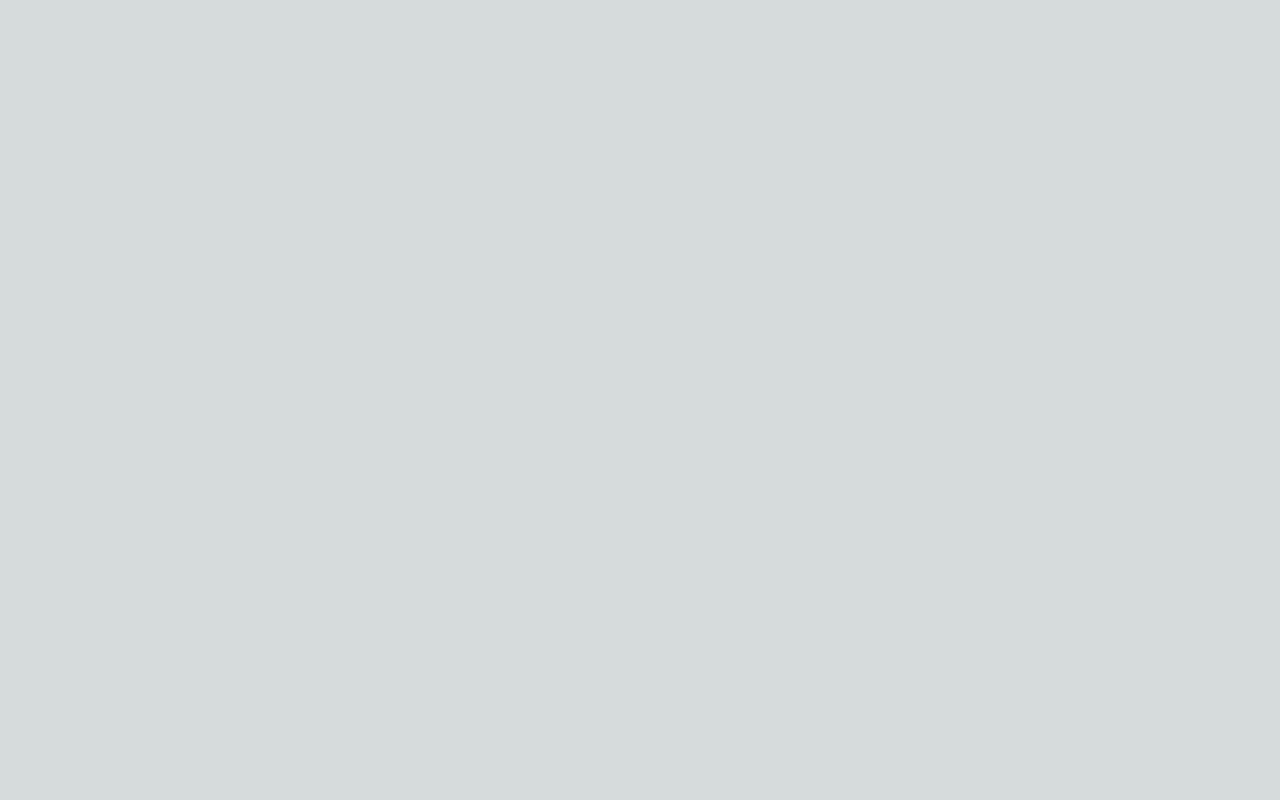
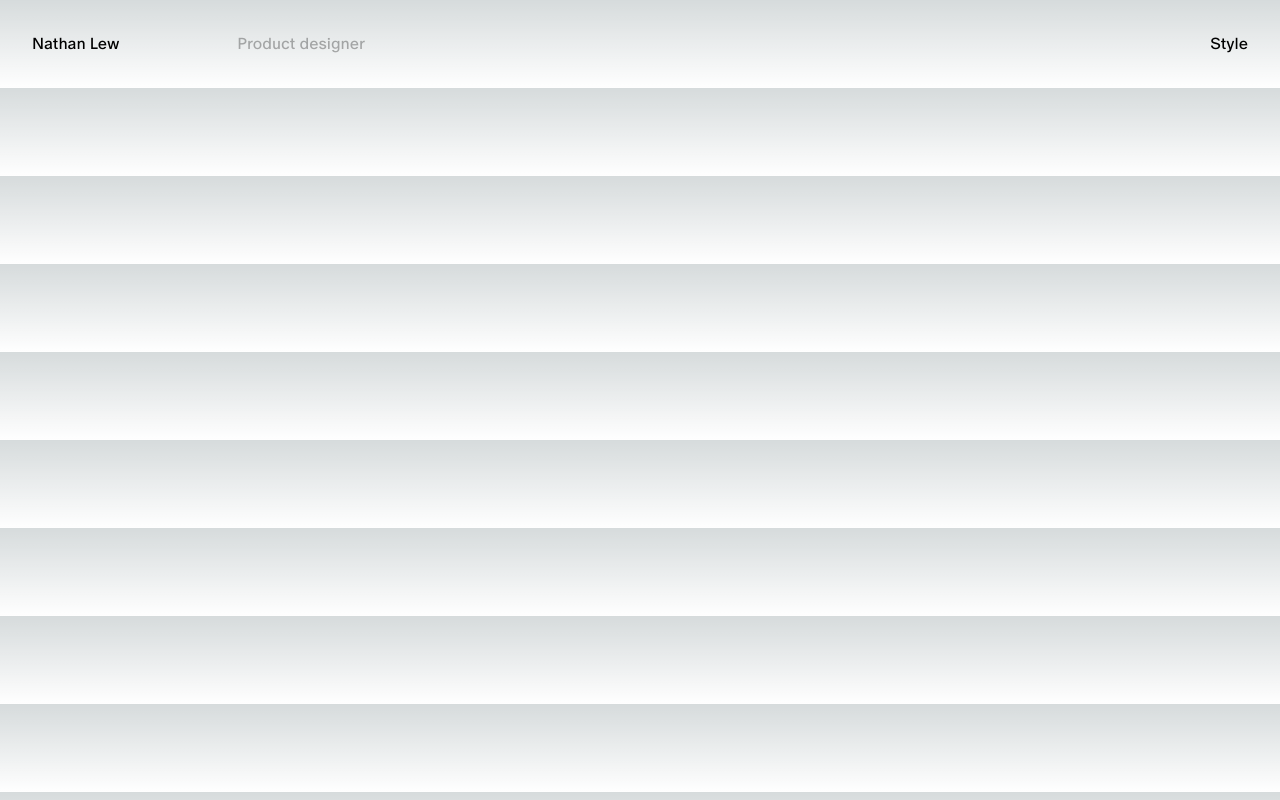
Before and after one commit to nethen/portfolioNext-summer, a Next.js app: page /style in a window 1280 px wide. Built offline with nearby package versions, Linux system fonts and the light colour scheme.

Commit message:
Added font, started structure, added Framer Motion

```diff
--- a/app/layout.js
+++ b/app/layout.js
@@ -1,9 +1,44 @@
+import Navbar from '@/components/Nav/Navbar'
 import './globals.css'
 import localFont from 'next/font/local'
 
 // Font files can be colocated inside of `pages`
 // https://nextjs.org/docs/pages/building-your-application/optimizing/fonts#local-fonts
-const oracle = localFont({ src: './fonts/oracle/ABCOracle-Regular-Trial.woff' })
+const oracle = localFont({
+  src: [
+    {
+      path: './fonts/oracle/ABCOracle-Regular-Trial.woff2',
+      weight: '400',
+      style: 'normal'
+    },
+    {
+      path: './fonts/oracle/ABCOracle-Regular-Trial.woff',
+      weight: '400',
+      style: 'normal'
+    },
+    {
+      path: './fonts/oracle/ABCOracle-Medium-Trial.woff2',
+      weight: '500',
+      style: 'normal'
+    },
+    {
+      path: './fonts/oracle/ABCOracle-Medium-Trial.woff',
+      weight: '500',
+      style: 'normal'
+    },
+    {
+      path: './fonts/oracle/ABCOracle-Bold-Trial.woff2',
+      weight: '700',
+      style: 'normal'
+    },
+    {
+      path: './fonts/oracle/ABCOracle-Bold-Trial.woff',
+      weight: '700',
+      style: 'normal'
+    }
+  ]
+
+})
 
 export const metadata = {
   title: 'Nathan Lew',
@@ -13,7 +48,12 @@ export const metadata = {
 export default function RootLayout({ children }) {
   return (
     <html lang="en">
-      <body className={`${oracle.className} test`}>{children}</body>
+      <body className={`${oracle.className}`}>
+        <main className='grid grid-cols-12 gap-x-2 lg:gap-x-4 p-4 lg:p-8'>
+          <Navbar/>
+          {children}
+        </main>
+      </body>
     </html>
   )
 }
--- a/app/page.js
+++ b/app/page.js
@@ -2,112 +2,12 @@ import Image from 'next/image'
 
 export default function Home() {
   return (
-    <main className="flex min-h-screen flex-col items-center justify-between p-24">
-      <div className="z-10 w-full max-w-5xl items-center justify-between font-mono text-sm lg:flex">
-        <p className="fixed left-0 top-0 flex w-full justify-center border-b border-gray-300 bg-gradient-to-b from-zinc-200 pb-6 pt-8 backdrop-blur-2xl dark:border-neutral-800 dark:bg-zinc-800/30 dark:from-inherit lg:static lg:w-auto  lg:rounded-xl lg:border lg:bg-gray-200 lg:p-4 lg:dark:bg-zinc-800/30">
-          Get started by editing&nbsp;
-          <code className="font-mono font-bold">app/page.js</code>
-        </p>
-        <div className="fixed bottom-0 left-0 flex h-48 w-full items-end justify-center bg-gradient-to-t from-white via-white dark:from-black dark:via-black lg:static lg:h-auto lg:w-auto lg:bg-none">
-          <a
-            className="pointer-events-none flex place-items-center gap-2 p-8 lg:pointer-events-auto lg:p-0"
-            href="https://vercel.com?utm_source=create-next-app&utm_medium=appdir-template&utm_campaign=create-next-app"
-            target="_blank"
-            rel="noopener noreferrer"
-          >
-            By{' '}
-            <Image
-              src="/vercel.svg"
-              alt="Vercel Logo"
-              className="dark:invert"
-              width={100}
-              height={24}
-              priority
-            />
-          </a>
-        </div>
-      </div>
+    <>
+    <section className="col-span-full lg:col-span-6 bg-blue-500 h-16">
+    </section>
+    <section className="col-span-full lg:col-span-6 bg-red-500 h-16">
 
-      <div className="relative flex place-items-center before:absolute before:h-[300px] before:w-[480px] before:-translate-x-1/2 before:rounded-full before:bg-gradient-radial before:from-white before:to-transparent before:blur-2xl before:content-[''] after:absolute after:-z-20 after:h-[180px] after:w-[240px] after:translate-x-1/3 after:bg-gradient-conic after:from-sky-200 after:via-blue-200 after:blur-2xl after:content-[''] before:dark:bg-gradient-to-br before:dark:from-transparent before:dark:to-blue-700 before:dark:opacity-10 after:dark:from-sky-900 after:dark:via-[#0141ff] after:dark:opacity-40 before:lg:h-[360px] z-[-1]">
-        <Image
-          className="relative dark:drop-shadow-[0_0_0.3rem_#ffffff70] dark:invert"
-          src="/next.svg"
-          alt="Next.js Logo"
-          width={180}
-          height={37}
-          priority
-        />
-      </div>
-
-      <div className="mb-32 grid text-center lg:mb-0 lg:grid-cols-4 lg:text-left">
-        <a
-          href="https://nextjs.org/docs?utm_source=create-next-app&utm_medium=appdir-template&utm_campaign=create-next-app"
-          className="group rounded-lg border border-transparent px-5 py-4 transition-colors hover:border-gray-300 hover:bg-gray-100 hover:dark:border-neutral-700 hover:dark:bg-neutral-800/30"
-          target="_blank"
-          rel="noopener noreferrer"
-        >
-          <h2 className={`mb-3 text-2xl font-semibold`}>
-            Docs{' '}
-            <span className="inline-block transition-transform group-hover:translate-x-1 motion-reduce:transform-none">
-              -&gt;
-            </span>
-          </h2>
-          <p className={`m-0 max-w-[30ch] text-sm opacity-50`}>
-            Find in-depth information about Next.js features and API.
-          </p>
-        </a>
-
-        <a
-          href="https://nextjs.org/learn?utm_source=create-next-app&utm_medium=appdir-template-tw&utm_campaign=create-next-app"
-          className="group rounded-lg border border-transparent px-5 py-4 transition-colors hover:border-gray-300 hover:bg-gray-100 hover:dark:border-neutral-700 hover:dark:bg-neutral-800 hover:dark:bg-opacity-30"
-          target="_blank"
-          rel="noopener noreferrer"
-        >
-          <h2 className={`mb-3 text-2xl font-semibold`}>
-            Learn{' '}
-            <span className="inline-block transition-transform group-hover:translate-x-1 motion-reduce:transform-none">
-              -&gt;
-            </span>
-          </h2>
-          <p className={`m-0 max-w-[30ch] text-sm opacity-50`}>
-            Learn about Next.js in an interactive course with&nbsp;quizzes!
-          </p>
-        </a>
-
-        <a
-          href="https://vercel.com/templates?framework=next.js&utm_source=create-next-app&utm_medium=appdir-template&utm_campaign=create-next-app"
-          className="group rounded-lg border border-transparent px-5 py-4 transition-colors hover:border-gray-300 hover:bg-gray-100 hover:dark:border-neutral-700 hover:dark:bg-neutral-800/30"
-          target="_blank"
-          rel="noopener noreferrer"
-        >
-          <h2 className={`mb-3 text-2xl font-semibold`}>
-            Templates{' '}
-            <span className="inline-block transition-transform group-hover:translate-x-1 motion-reduce:transform-none">
-              -&gt;
-            </span>
-          </h2>
-          <p className={`m-0 max-w-[30ch] text-sm opacity-50`}>
-            Explore the Next.js 13 playground.
-          </p>
-        </a>
-
-        <a
-          href="https://vercel.com/new?utm_source=create-next-app&utm_medium=appdir-template&utm_campaign=create-next-app"
-          className="group rounded-lg border border-transparent px-5 py-4 transition-colors hover:border-gray-300 hover:bg-gray-100 hover:dark:border-neutral-700 hover:dark:bg-neutral-800/30"
-          target="_blank"
-          rel="noopener noreferrer"
-        >
-          <h2 className={`mb-3 text-2xl font-semibold`}>
-            Deploy{' '}
-            <span className="inline-block transition-transform group-hover:translate-x-1 motion-reduce:transform-none">
-              -&gt;
-            </span>
-          </h2>
-          <p className={`m-0 max-w-[30ch] text-sm opacity-50`}>
-            Instantly deploy your Next.js site to a shareable URL with Vercel.
-          </p>
-        </a>
-      </div>
-    </main>
+    </section>
+    </>
   )
 }
--- a/app/style/layout.js
+++ b/app/style/layout.js
@@ -1,6 +1,6 @@
 import '../globals.css'
 
-export default function RootLayout({ children }) {
+export default function StyleLayout({ children }) {
   return (
     <article>{children}</article>
   )
--- a/app/style/page.js
+++ b/app/style/page.js
@@ -2,8 +2,13 @@ import Image from 'next/image'
 
 export default function StyleGuide() {
   return (
-    <main className="tst">
+    <>
+      <section>
 
-    </main>
+      </section>
+      <section>
+
+      </section>
+    </>
   )
 }
--- /dev/null
+++ b/components/Nav/Navbar.js
@@ -0,0 +1,20 @@
+import Link from 'next/link';
+
+const Navbar = () => {
+    return(
+        <header className="col-span-full h-fit">
+            <nav className="grid grid-cols-12 gap-x-2 lg:gap-x-4">
+                <div className="col-span-6 sm:col-span-2 flex">
+                    <Link href="/" className="">Nathan Lew</Link>
+                </div>
+                <p className="hidden sm:block sm:col-span-2 opacity-30">Product designer</p>
+                <div className="col-span-6 sm:col-span-3 flex justify-end col-end-13 sm:col-end-13">
+                    <Link href="style" className="">Style</Link>
+                </div>
+
+            </nav>
+        </header>
+    );
+}
+
+export default Navbar;
--- a/package.json
+++ b/package.json
@@ -12,6 +12,7 @@
     "autoprefixer": "10.4.14",
     "eslint": "8.45.0",
     "eslint-config-next": "13.4.10",
+    "framer-motion": "^10.12.22",
     "next": "13.4.10",
     "postcss": "8.4.26",
     "react": "18.2.0",
```
Also changed, not shown: 1 other file (tests, documents, lock files or other folders).
